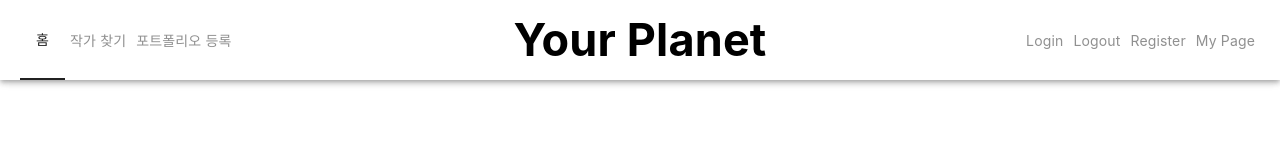
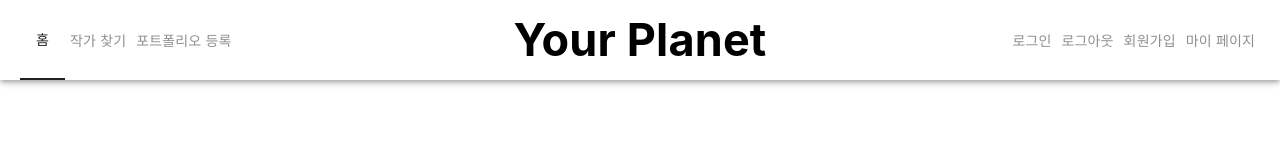
Before and after one commit to Your-Planet/front-end, a Next.js app: page / in a window 1280 px wide. Shown: the top 160 px of the page. Built offline with nearby package versions, Linux system fonts and the light colour scheme; a web font is replaced by a local one; what tailwindcss-3d, tailwindcss-animated would draw is missing.

Commit message:
feature: global menu 한글화

```diff
--- a/src/components/common/layout/Header/GlobalMenu.tsx
+++ b/src/components/common/layout/Header/GlobalMenu.tsx
@@ -1,13 +1,14 @@
 import { Box } from "@mui/material";
+import { LABEL_BY_GLOBAL_MENU } from "./defines/constants";
 import { StyledHeaderLink } from "./defines/styles";
 
 function GlobalMenu() {
 	return (
 		<Box>
-			<StyledHeaderLink href="/login">Login</StyledHeaderLink>
-			<StyledHeaderLink href="/">Logout</StyledHeaderLink>
-			<StyledHeaderLink href="/register">Register</StyledHeaderLink>
-			<StyledHeaderLink href="/my-page">My Page</StyledHeaderLink>
+			<StyledHeaderLink href="/login">{LABEL_BY_GLOBAL_MENU.LOG_IN}</StyledHeaderLink>
+			<StyledHeaderLink href="/">{LABEL_BY_GLOBAL_MENU.LOG_OUT}</StyledHeaderLink>
+			<StyledHeaderLink href="/register">{LABEL_BY_GLOBAL_MENU.REGISTER}</StyledHeaderLink>
+			<StyledHeaderLink href="/my-page">{LABEL_BY_GLOBAL_MENU.MY_PAGE}</StyledHeaderLink>
 		</Box>
 	);
 }
--- a/src/components/common/layout/Header/defines/constants.ts
+++ b/src/components/common/layout/Header/defines/constants.ts
@@ -1,5 +1,5 @@
 import { deepFreeze } from "../../../../../utils/object";
-import { PageInfo, PageType } from "./types";
+import { GlobalMenuInfo, GlobalMenuType, PageInfo, PageType } from "./types";
 
 export const FONT_BOLD_WEIGHT = 550;
 export const FONT_NORMAL_WEIGHT = 400;
@@ -16,3 +16,10 @@ export const LABEL_BY_PAGE: Record<PageType, PageInfo> = deepFreeze({
 	POST_ME: "포트폴리오 등록",
 	NULL: "NULL",
 });
+
+export const LABEL_BY_GLOBAL_MENU: Record<GlobalMenuType, GlobalMenuInfo> = deepFreeze({
+	LOG_IN: "로그인",
+	LOG_OUT: "로그아웃",
+	REGISTER: "회원가입",
+	MY_PAGE: "마이 페이지",
+});
--- a/src/components/common/layout/Header/defines/types.ts
+++ b/src/components/common/layout/Header/defines/types.ts
@@ -1,2 +1,4 @@
 export type PageType = "HOME" | "SEARCH" | "POST_ME" | "NULL";
 export type PageInfo = "홈" | "작가 찾기" | "포트폴리오 등록" | "NULL";
+export type GlobalMenuType = "LOG_IN" | "LOG_OUT" | "REGISTER" | "MY_PAGE";
+export type GlobalMenuInfo = "로그인" | "로그아웃" | "회원가입" | "마이 페이지";
```
